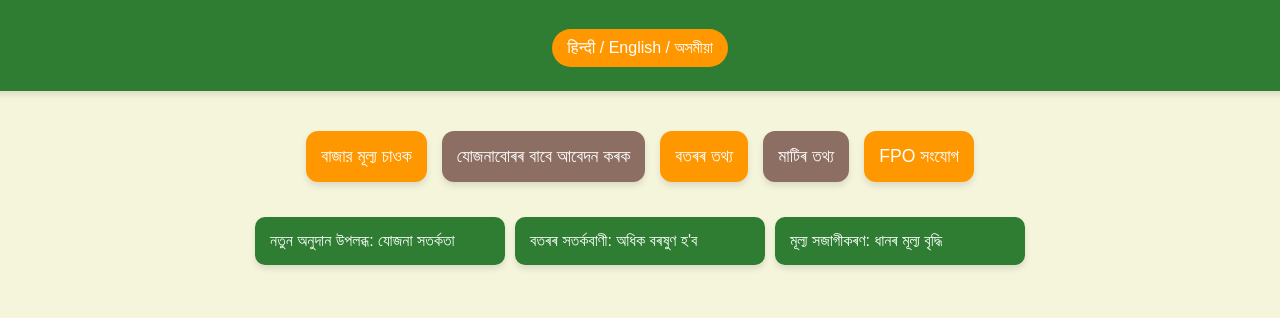
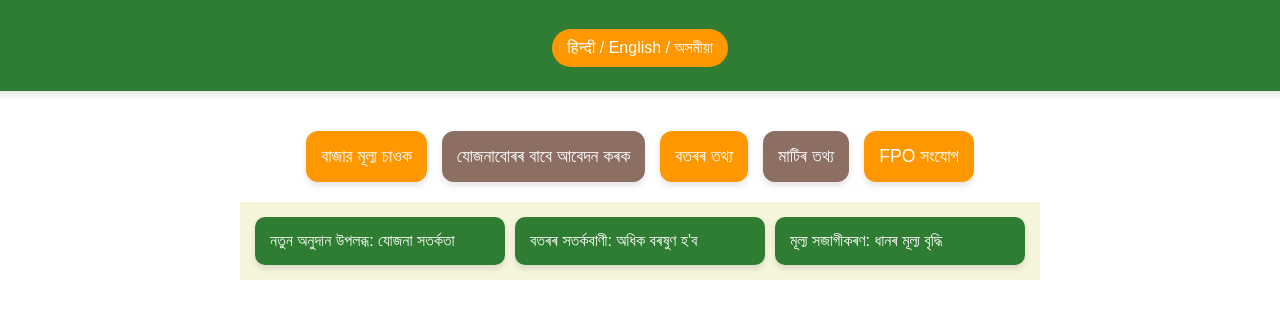
Before and after one commit to aquariaism/HackDays, a plain HTML site: page index.html in a window 1280 px wide. Shown: the part 116-434 px from the top of the page. Drawn offline with Linux system fonts and the light colour scheme; a web font is replaced by a local one.

Commit message:
Update styles.css

```diff
--- a/styles.css
+++ b/styles.css
@@ -1,8 +1,8 @@
 /* General Styles */
 body {
     font-family: 'Baloo Bhaijaan 2', sans-serif;
-    background-color: #F5F5DC;
-    color: #212121;
+    background-color: white;
+    color: black;
     margin: 0;
     padding: 0;
     text-align: center;
```
